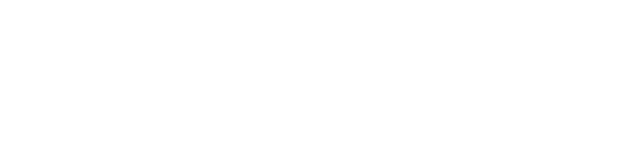
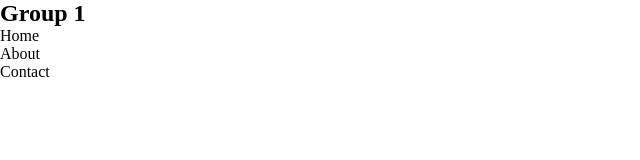
Before and after one commit to mohyis/student-portfolio-website, a website: page index.html in a window 1280 px wide. Shown: the whole page, without its empty margins (0-640 px from the left). Drawn offline with Linux system fonts and the light colour scheme.

Commit message:
I just finish working on the header component

```diff
--- a/index.html
+++ b/index.html
@@ -5,6 +5,18 @@
     <link rel="stylesheet" href="index.css">
 </head>
 <body>
+        <div >
+        <header>
+        <nav>
+            <h2>Group 1</h2>
+            <ul>
+                <li>Home</li>
+                <li>About</li>
+                <li>Contact</li>
+            </ul>
+        </nav>
+    </header>
+    </div>
 
 
 
```
